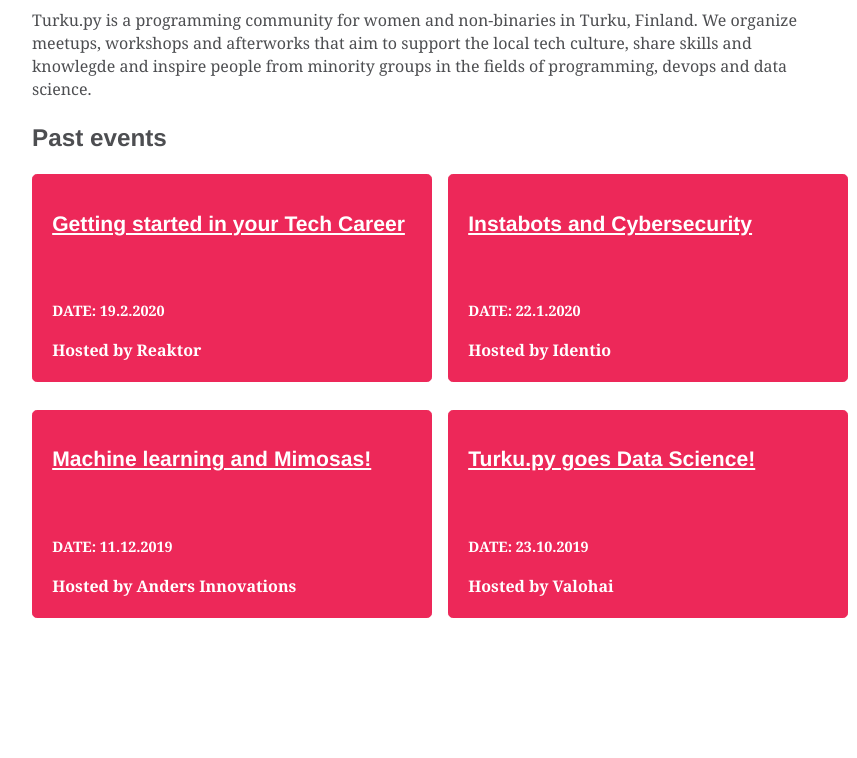
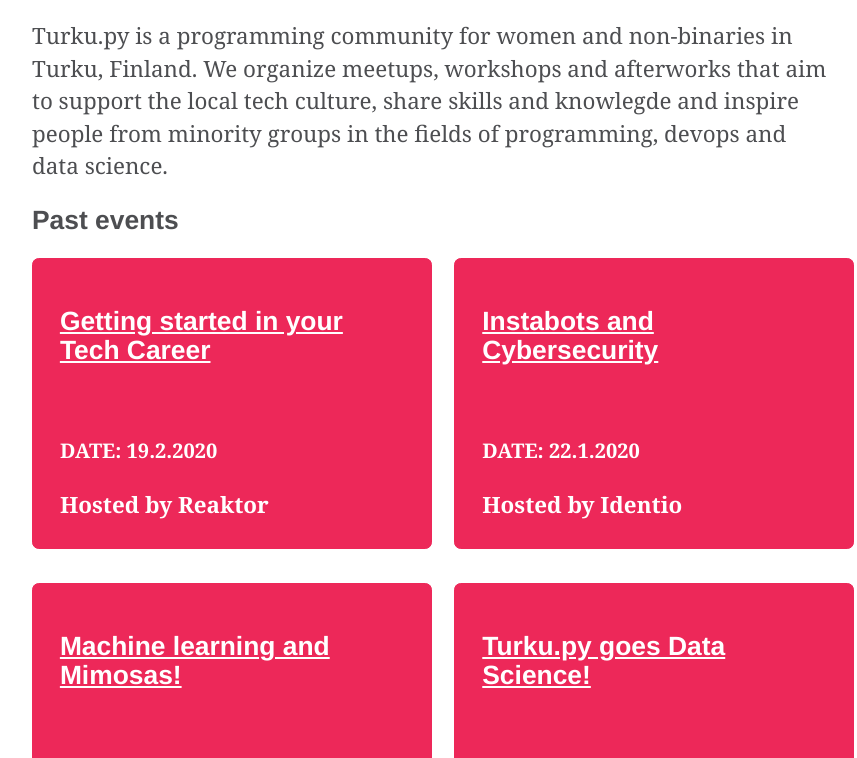
Before and after one commit to turkupy/turkupy.github.io, a Gatsby site: page / in a window 1280 px wide. Shown: the part 659-1417 px from the top of the page, without its empty margins (208-1065 px from the left). Built offline with nearby package versions, Linux system fonts and the light colour scheme; Gatsby itself is replaced by a stand-in of ours; some packages are replaced by stand-ins of ours.

Commit message:
Edit font sizes

```diff
--- a/src/components/Layout.jsx
+++ b/src/components/Layout.jsx
@@ -7,10 +7,18 @@
 import { colors } from "../utils/styles"
 
 const GlobalStyles = createGlobalStyle`
-  color: ${colors.darkGrey};
+  body {
+    color: ${colors.darkGrey};
+    font-size: calc(1rem + 0.5vw);
+  }
+  h1 {
+    font-size: calc(2rem + 0.5vw);
+    color: ${colors.darkGrey};
+  }
 
-  h1, h2 {
+ h2,h3 {
     color: ${colors.darkGrey};
+    font-size: calc(1.25rem + 0.5vw);
   }
 `
 
```
